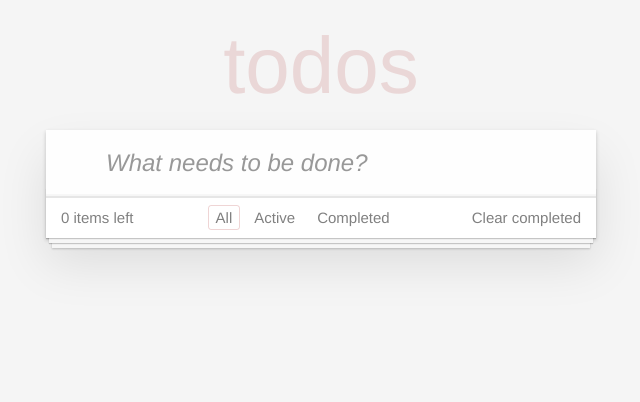
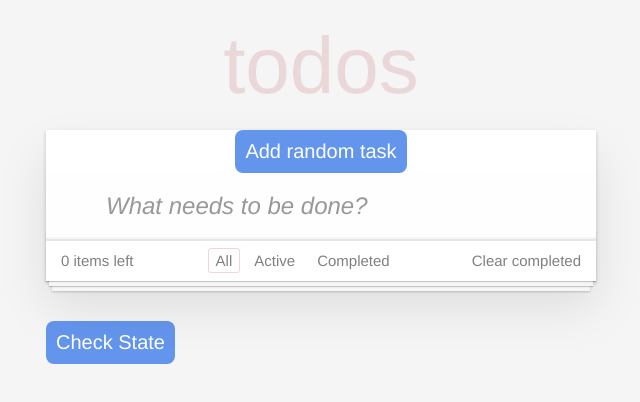
Before and after one commit to peshkovnikita/todo-app, a React (Create React App) app: page / in a window 1280 px wide. Shown: the top 402 px of the page, without its empty margins (319-959 px from the left). Built offline with nearby package versions, Linux system fonts and the light colour scheme.

Commit message:
add help buttons

```diff
--- a/src/App.jsx
+++ b/src/App.jsx
@@ -2,6 +2,7 @@ import React, { Component } from 'react';
 import NewTaskForm from './components/NewTaskForm';
 import TaskList from './components/TaskList';
 import Footer from "./components/Footer";
+import AddButton from "./components/AddButton";
 
 export default class App extends Component {
     state = {
@@ -89,6 +90,7 @@ export default class App extends Component {
         return (
             <>
                 <section className='todoapp'>
+                    <AddButton onItemAdded={ this.addItem }/>
                     <NewTaskForm onItemAdded={ this.addItem }/>
                     <section className='main'>
                         <TaskList
@@ -109,6 +111,9 @@ export default class App extends Component {
                         />
                     </section>
                 </section>
+                <button onClick={ () => console.table(taskData) } className={'btn-add'} type={'button'}>
+                    Check State
+                </button>
             </>
         );
     }
```
Also changed, not shown: 1 other file (tests, documents, lock files or other folders).
